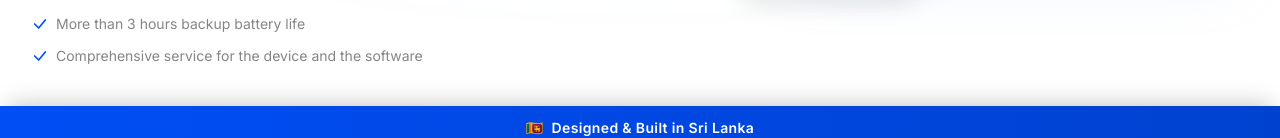
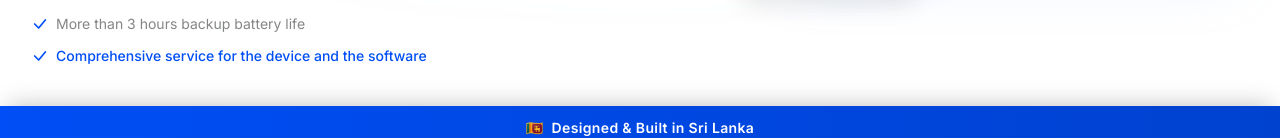
Before and after one commit to Attune-Integrations/tavlii-website, a React (Vite) app: page / in a window 1280 px wide. Shown: the part 650-788 px from the top of the page. Built offline with nearby package versions, Linux system fonts and the light colour scheme; no server answers.

Commit message:
Enhance Hero component: add conditional styling for service chip and adjust positioning of overlay

```diff
--- a/src/components/Hero.jsx
+++ b/src/components/Hero.jsx
@@ -38,7 +38,15 @@ export default function Hero() {
 
             <div className="mt-12 flex flex-col gap-x-8 gap-y-3 text-sm text-[var(--color-overlay)]/50">
               {TRUST_CHIPS.map((chip) => (
-                <div key={chip} className="flex items-center gap-2">
+                <div
+                  key={chip}
+                  className={[
+                    'flex items-center gap-2',
+                    chip === 'Comprehensive service for the device and the software'
+                      ? 'font-medium text-[var(--color-primary)]'
+                      : '',
+                  ].join(' ')}
+                >
                   <CheckIcon size={16} />
                   {chip}
                 </div>
@@ -74,7 +82,7 @@ export default function Hero() {
                 </div>
               </div>
 
-              <div className="absolute -top-8 -right-20 flex items-center gap-3 rounded-2xl border border-[var(--color-border)] bg-[var(--color-surface)] px-4 py-3 shadow-xl sm:-right-20">
+              <div className="absolute -top-8 -right-5 flex items-center gap-3 rounded-2xl border border-[var(--color-border)] bg-[var(--color-surface)] px-4 py-3 shadow-xl sm:-right-20">
                 <span className="flex h-9 w-9 items-center justify-center rounded-full bg-[var(--color-primary)]/15 text-[var(--color-primary)]">
                   <svg width="18" height="18" viewBox="0 0 24 24" fill="none" stroke="currentColor" strokeWidth="2" strokeLinecap="round" strokeLinejoin="round">
                     <path d="M12 3l7 3v6c0 4.5-3 7.5-7 9-4-1.5-7-4.5-7-9V6l7-3z" />
```
